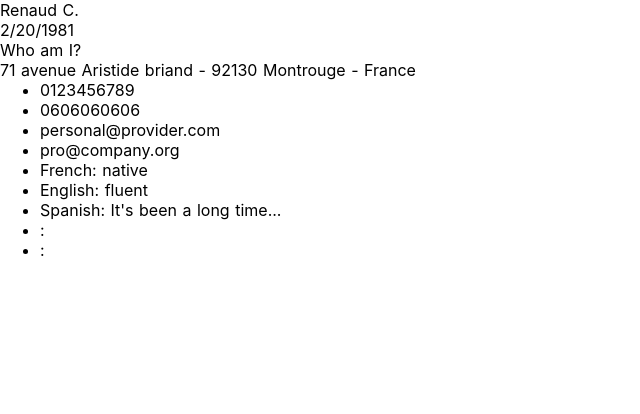
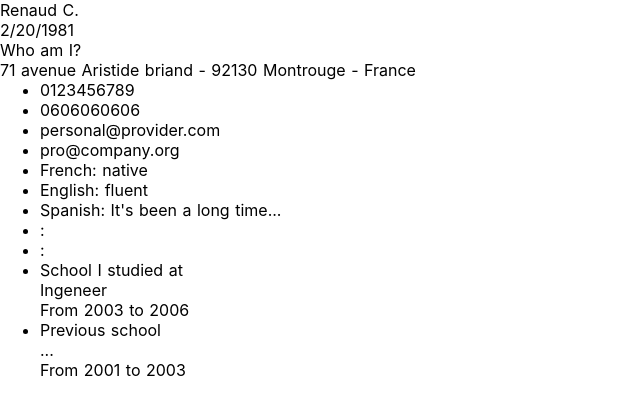
Before and after one commit to mobregozo/nuxt-resume, a Nuxt app: page / in a window 1280 px wide. Shown: the top 414 px of the page, without its empty margins (0-640 px from the left). Built offline with nearby package versions, Linux system fonts and the light colour scheme.

Commit message:
display schooling section

```diff
--- /dev/null
+++ b/components/Schooling.vue
@@ -0,0 +1,26 @@
+<template>
+  <section class="skills-container">
+    <ul>
+      <li v-for="school in getSchooling" :key="school">
+        <schooling-line :data="school" />
+      </li>
+    </ul>
+  </section>
+</template>
+
+<script>
+  import { mapGetters } from 'vuex'
+  import SchoolingLine from './SchoolingLine'
+
+  export default {
+    name: 'Schooling',
+
+    components: {
+      SchoolingLine
+    },
+
+    computed: {
+      ...mapGetters(['getSchooling'])
+    }
+  }
+</script>
--- /dev/null
+++ b/components/SchoolingLine.vue
@@ -0,0 +1,20 @@
+<template>
+  <section>
+    <p v-text="data.school"></p>
+    <p v-if="data.diploma" v-text="data.diploma"></p>
+    <p v-text="`From ${data.from} to ${data.to}`"></p>
+  </section>
+</template>
+
+<script>
+  export default {
+    name: 'SchoolingLine',
+
+    props: {
+      data: {
+        type: Object,
+        required: true
+      }
+    }
+  }
+</script>
--- a/pages/index.vue
+++ b/pages/index.vue
@@ -4,6 +4,7 @@
     <description />
     <contact />
     <skills />
+    <schooling />
   </section>
 </template>
 
@@ -12,13 +13,15 @@
   import Description from '~/components/Description'
   import Contact from '~/components/Contact'
   import Skills from '~/components/Skills'
+  import Schooling from '~/components/Schooling'
 
   export default {
     components: {
       Identity,
       Description,
       Contact,
-      Skills
+      Skills,
+      Schooling
     }
   }
 </script>
```
